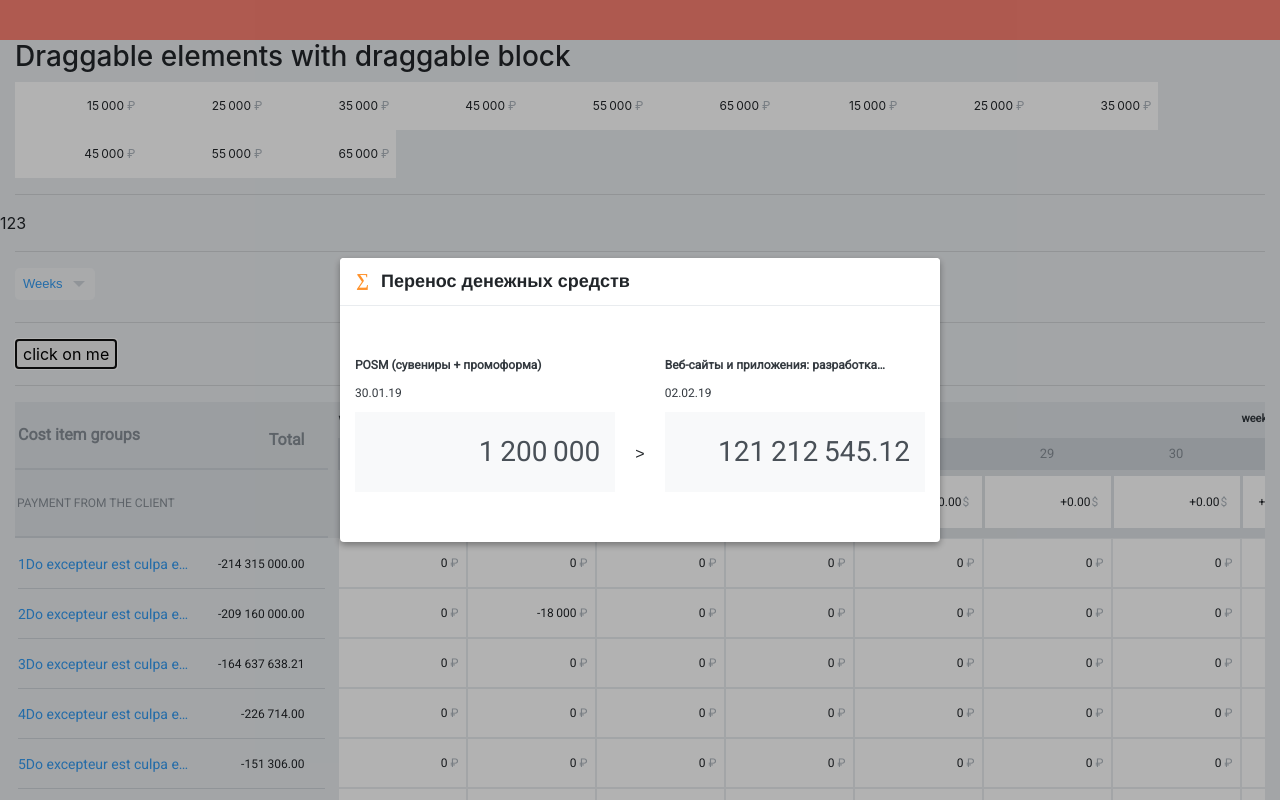
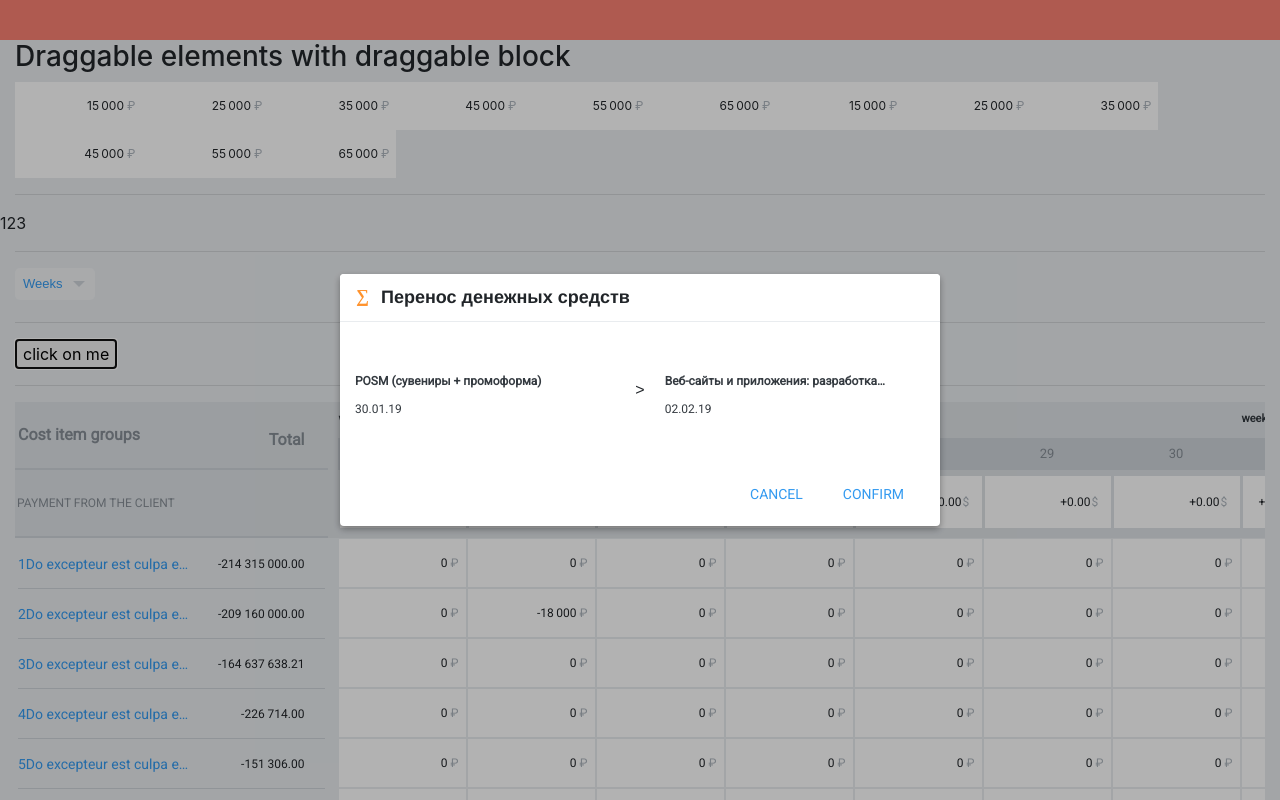
Before and after one commit to apechkin/vue-components, a Vue app: page / in a window 1280 px wide. Both pictures are taken after a click on the button "click on me". Shown: the top 800 px of the page. Built offline with nearby package versions, Linux system fonts and the light colour scheme.

Commit message:
add actions

```diff
--- a/src/components/RDialogs/MoveFunds/container.vue
+++ b/src/components/RDialogs/MoveFunds/container.vue
@@ -1,10 +1,11 @@
 <template>
   <div class="funds-container">
+    <div class="funds-content">
       <div class="funds-element">
         <div class="element-title">POSM (сувениры + промоформа)</div>
         <div class="element-date">30.01.19</div>
         <div class="element-value">
-        <r-input :value="inVal" :boxStyles="styleObject" roundRate="2" @change="handleChange" />
+          <r-input :value="from" :boxStyles="boxStyles" roundRate="2" @change="handleChange" />
         </div>
       </div>
       <div class="funds-move">
@@ -14,10 +15,15 @@
         <div class="element-title">Веб-сайты и приложения: разработка…</div>
         <div class="element-date">02.02.19</div>
         <div class="element-value">
-        <r-info :content="computeContent"
-                :boxStyles="styleObject"
+          <r-info :content="to"
+                  :boxStyles="boxStyles"
                   :contentStyles="contentStyles" />
         </div>
+      </div>
+    </div>
+    <div class="funds-actions">
+      <button @click="handleCancel">cancel</button>
+      <button @click="handleConfirm">confirm</button>
     </div>
   </div>
 </template>
@@ -25,51 +31,85 @@
 <script>
   import RInput from '@/RLightInput/index.vue'
   import RInfo from '@/RInfo/index.vue'
+  import { mapState } from 'vuex'
   export default {
+    props: {
+      from: [String, Number],
+      to: [String, Number],
+      boxStyles: Object,
+      contentStyles: Object
+    },
     components: {
       RInput,
       RInfo
     },
     data () {
       return {
-        inVal: 1200000,
-        styleObject: {
-          'background-color': 'rgba(248, 249, 250, 1)',
-          minWidth: '256px',
-          width: '100%',
-          minHeight: '80px',
-          'justify-content': 'flex-end'
-        },
-        contentStyles: {
-          'border': 'none',
-          'font-family': 'Roboto-Regular, Roboto',
-          'font-weight': '400',
-          'font-style': 'normal',
-          'font-size': '28px',
-          'color': '#495057',
-          'text-align': 'right',
-          'margin-right': '15px'
-        }
+        inVal: 1200000
       }
     },
     methods: {
       handleChange (val) {
         this.inVal = val
+      },
+      handleCancel () {
+        this.$store.dispatch('modal/closeModal')
+      },
+      handleConfirm () {
+
       }
     },
     computed: {
       computeContent () {
         return this.$helper.fixed({ value: 121212545.124, roundRate: 2 })
-      }
+      },
+      ...mapState({
+        dragFrom: state => this.$helper.fixed({ value: state.cashFlow.dragFrom, roundRate: 2 }),
+        dragTo: state => this.$helper.fixed({ value: state.cashFlow.dragTo, roundRate: 2 })
+      })
     }
   }
 </script>
 
 <style lang="scss" scoped>
+  @import "../../../assets/style.scss";
   .funds-container {
+    display: flex;
+    flex-direction: column;
+    height: 100%;
+  }
+  .funds-content {
     display: flex;
     flex-direction: row;
     height: 100%;
+    width: 100%;
+  }
+  .funds-actions {
+    display: flex;
+    flex-direction: row;
+    justify-content: flex-end;
+    padding: 0px 16px;
+    margin-bottom: 16px;
+    button {
+      position: relative;
+      display: flex;
+      align-items: center;
+      font-size: 14px;
+      color: $blue_5;
+      outline: none;
+      min-width: 40px;
+      height: 32px;
+      border-radius: 4px;
+      font-family: 'Roboto';
+      background-color: #fff;
+      border: none;
+      padding: 0 12px;
+      margin: 0 8px;
+      text-transform: uppercase;
+      &:hover {
+        background-color: $gray_1;
+      }
+    }
   }
   .funds-move {
     height: 50px;
@@ -99,7 +139,7 @@
     font-weight: 700;
     font-style: normal;
     font-size: 12px;
-    color: #343A40;
+    color: $gray_8;
     text-align: left;
     width: 100%;
   }
@@ -108,7 +148,7 @@
     font-weight: 400;
     font-style: normal;
     font-size: 12px;
-    color: #343A40;
+    color: $gray_8;
     text-align: left;
     width: 100%;
   }
```
Lines whose indentation alone changed are shown as unchanged.
